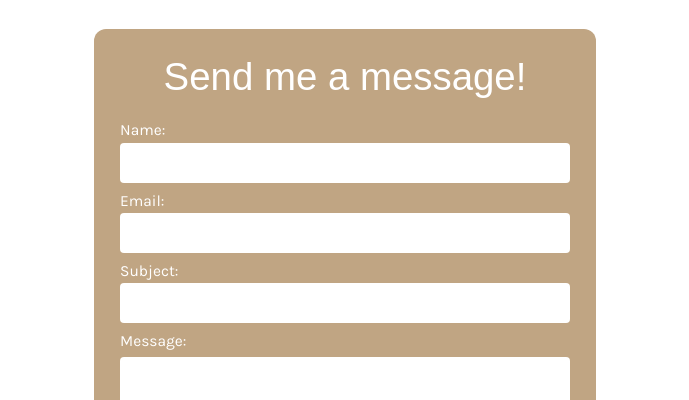
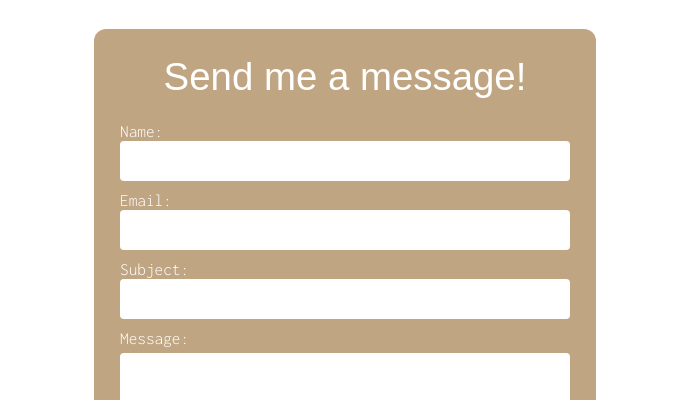
Before and after one commit to dougschallmoser/portfolio, a React (Create React App) app: page / in a window 1280 px wide. Shown: the part 4180-4580 px from the top of the page, without its empty margins (295-984 px from the left). Built offline with nearby package versions, Linux system fonts and the light colour scheme; no server answers; a web font is replaced by a local one.

Commit message:
add typescript interface for input strings

```diff
--- a/src/components/ContactForm.tsx
+++ b/src/components/ContactForm.tsx
@@ -3,7 +3,14 @@ import * as emailjs from 'emailjs-com';
 
 const ContactForm: React.FC = () => {
 
-  const [inputValues, setInputValues] = useState({
+  interface Form {
+    name: string,
+    email: string,
+    subject: string,
+    message: string
+  }
+
+  const [inputValues, setInputValues] = useState<Form>({
     name: '',
     email: '',
     subject: '',
@@ -45,19 +52,19 @@ const ContactForm: React.FC = () => {
     return (
       <form onSubmit={handleSubmit}>
         <div>
-          <div style={{textAlign: 'left', marginBottom: '0.2em' }}>Name:</div>
+          <span>Name:</span>
           <input type="text" name="name" value={name} onChange={handleChange} />
         </div>
         <div>
-        <div style={{textAlign: 'left', marginBottom: '0.2em' }}>Email:</div>
+        <span>Email:</span>
           <input type="text" name="email" value={email} onChange={handleChange} />
         </div>
         <div>
-        <div style={{textAlign: 'left', marginBottom: '0.2em' }}>Subject:</div>
+        <span>Subject:</span>
           <input type="text" name="subject" value={subject} onChange={handleChange} />
         </div>
         <div>
-        <div style={{textAlign: 'left', marginBottom: '0.2em' }}>Message:</div>
+        <span>Message:</span>
           <textarea id="contact-message" name="message" value={message} onChange={handleChange} />
         </div>
         {name && email && email.includes("@") && subject && message && <input type="submit" value="Send" /> }
```
Also changed, not shown: 1 other file (tests, documents, lock files or other folders).
